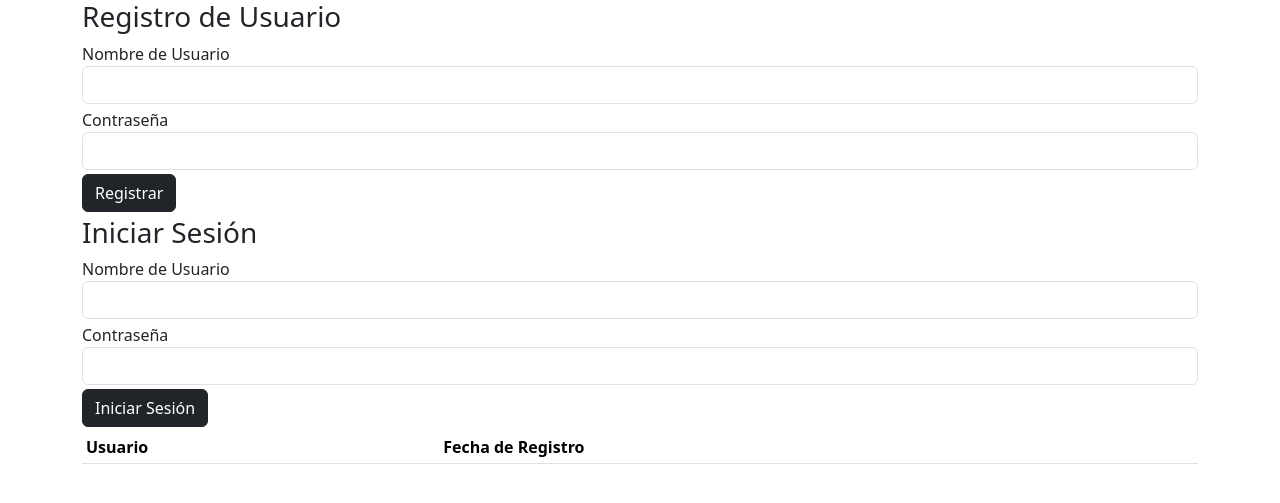
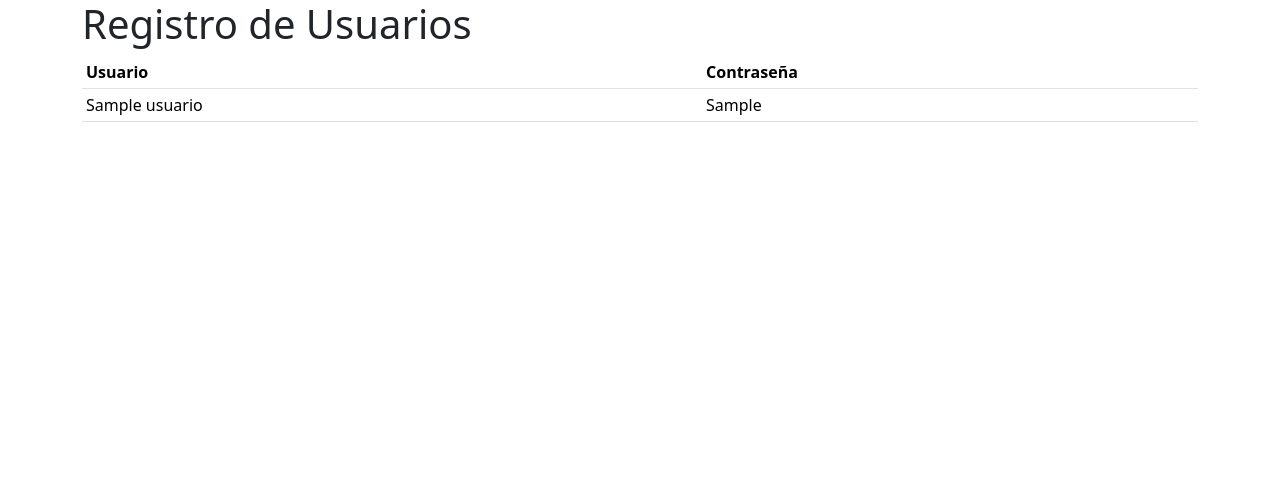
Before and after one commit to Alan-Cortez/poeta_flask, a Flask app: page / in a window 1280 px wide. Shown: the top 503 px of the page. Run offline with Flask 3, Linux system fonts and the light colour scheme; tables that the repository leaves empty or names only in its code hold one stand-in row (values such as "Sample post"); data that the repository does not hold is empty; some libraries are stand-ins or nearby versions.

Commit message:
Update app.html

```diff
--- a/templates/app.html
+++ b/templates/app.html
@@ -3,97 +3,109 @@
 <head>
     <meta charset="UTF-8">
     <meta name="viewport" content="width=device-width, initial-scale=1.0">
-
-    <link href="https://cdn.jsdelivr.net/npm/bootstrap@5.3.3/dist/css/bootstrap.min.css" rel="stylesheet">
-    <script src="https://code.jquery.com/jquery-3.7.1.min.js"></script>
-
+    <link href="https://cdn.jsdelivr.net/npm/bootstrap@5.3.3/dist/css/bootstrap.min.css" rel="stylesheet" crossorigin="anonymous">
+    <script src="https://code.jquery.com/jquery-3.7.1.min.js" crossorigin="anonymous"></script>
+    <script src="https://js.pusher.com/8.2.0/pusher.min.js"></script>
     <title>App</title>
 </head>
 <body>
     <div class="container">
-        <!-- Formulario de Registro -->
-        <h3>Registro de Usuario</h3>
-        <form id="frmRegistroUsuario" method="post">
-            <div class="mb-1">
-                <label for="nombre">Nombre de Usuario</label>
-                <input type="text" id="nombre" name="nombre" class="form-control">
-            </div>
-            <div class="mb-1">
-                <label for="password">Contraseña</label>
-                <input type="password" id="password" name="password" class="form-control">
-            </div>
-            <div class="mb-1">
-                <button id="registrar" name="registrar" class="btn btn-dark">Registrar</button>
-            </div>
-        </form>
-
-        <!-- Formulario de Inicio de Sesión -->
-        <h3>Iniciar Sesión</h3>
-        <form id="frmLoginUsuario" method="post">
-            <div class="mb-1">
-                <label for="nombreLogin">Nombre de Usuario</label>
-                <input type="text" id="nombreLogin" name="nombreLogin" class="form-control">
-            </div>
-            <div class="mb-1">
-                <label for="passwordLogin">Contraseña</label>
-                <input type="password" id="passwordLogin" name="passwordLogin" class="form-control">
-            </div>
-            <div class="mb-1">
-                <button id="login" name="login" class="btn btn-dark">Iniciar Sesión</button>
-            </div>
-        </form>
-
+        <h1>Registro de Usuarios</h1>
         <table class="table table-sm">
             <thead>
                 <tr>
                     <th>Usuario</th>
-                    <th>Fecha de Registro</th>
+                    <th>Contraseña</th>
                 </tr>
             </thead>
-            <tbody id="tbodyUsuarios"></tbody>
+            <tbody id="tbodyLog"></tbody>
         </table>
     </div>
 
-    <script src="https://cdn.jsdelivr.net/npm/bootstrap@5.3.3/dist/js/bootstrap.bundle.min.js"></script>
+    <script src="https://cdn.jsdelivr.net/npm/bootstrap@5.3.3/dist/js/bootstrap.bundle.min.js" crossorigin="anonymous"></script>
 
     <script>
-        window.addEventListener("load", function (event) {
-            // Función para cargar los usuarios registrados
-            function cargarUsuarios() {
-                $.get("/usuarios", function (respuesta) {
-                    $("#tbodyUsuarios").html("");
-                    respuesta.forEach(function (usuario) {
-                        $("#tbodyUsuarios").append(`<tr>
-                            <td>${usuario.nombre}</td>
-                            <td>${usuario.fecha_registro}</td>
-                        </tr>`);
-                    });
-                });
+        // Función para buscar y mostrar los usuarios
+        function buscar() {
+            $.get("/buscar", function (respuesta) {
+                $("#tbodyLog").html(""); // Limpiar la tabla
+                for (var x in respuesta) {
+                    var registro = respuesta[x];
+                    $("#tbodyLog").append(`<tr>
+                        <td>${registro[1]}</td>
+                        <td>${registro[2]}</td>
+                    </tr>`);
+                }
+            }).fail(function() {
+                $("#tbodyLog").html("<tr><td colspan='2'>Error al obtener datos</td></tr>");
+            });
+        }
+
+        // Llamar a buscar al cargar la página
+        buscar();
+
+        // Configurar Pusher para actualizar en tiempo real
+        var pusher = new Pusher('e9dbf5518f64c87c2a78', { cluster: 'us2' });
+        var channel = pusher.subscribe("registrosTiempoReal");
+
+        // Cuando llegue un nuevo evento desde Pusher, actualizar la tabla
+        channel.bind("registroTiempoReal", function (mensaje) {
+            console.log("Nuevo registro recibido desde Pusher:", mensaje);
+            buscar(); // Actualizar la tabla al recibir un nuevo registro
+        });
+    </script>
+     <script>
+        /*!
+        * Color mode toggler for Bootstrap's docs (https://getbootstrap.com/)
+        * Copyright 2011-2022 The Bootstrap Authors
+        * Licensed under the Creative Commons Attribution 3.0 Unported License.
+        */
+
+        /** Reescrito */
+
+        var bootstrapTheme = localStorage.getItem("theme")
+
+        function getPreferredTheme() {
+            if (bootstrapTheme) {
+                return bootstrapTheme
             }
 
-            cargarUsuarios();
+            return window.matchMedia("(prefers-color-scheme: dark)").matches ? "dark" : "light"
+        }
 
-            // Registro de usuario
-            $("#frmRegistroUsuario").submit(function (event) {
-                event.preventDefault();
-                $.post("/registrar", $(this).serialize(), function () {
-                    cargarUsuarios();
-                    $("#frmRegistroUsuario").get(0).reset();
-                });
-            });
+        function setTheme(theme) {
+            if (theme === "auto" && window.matchMedia("(prefers-color-scheme: dark)").matches) {
+                document.documentElement.setAttribute("data-bs-theme", "dark")
+            }
+            else {
+                document.documentElement.setAttribute("data-bs-theme", ((theme == "auto") ? "light" : theme))
+            }
+        }
 
-            // Inicio de sesión
-            $("#frmLoginUsuario").submit(function (event) {
-                event.preventDefault();
-                $.post("/login", $(this).serialize(), function (respuesta) {
-                    if (respuesta.success) {
-                        alert("Inicio de sesión exitoso");
-                    } else {
-                        alert("Credenciales incorrectas");
-                    }
-                });
-            });
-        });
+        function showActiveTheme(theme) {
+            $("[data-bs-theme-value]").removeClass("bg-primary text-white active")
+            $(`[data-bs-theme-value="${theme}"]`).addClass("bg-primary text-white active")
+        }
+
+        $(document).on("click", '[data-bs-theme-value]', function (event) {
+            const theme = this.getAttribute("data-bs-theme-value")
+            localStorage.setItem("theme", theme)
+            setTheme(theme)
+            showActiveTheme(theme)
+        })
+
+        window.matchMedia("(prefers-color-scheme: dark)").addEventListener("change", function (event) {
+            if (bootstrapTheme !== "light"
+            || bootstrapTheme !== "dark") {
+                setTheme(getPreferredTheme())
+            }
+        })
+
+        document.addEventListener("DOMContentLoaded", function (event) {
+            setTheme(bootstrapTheme)
+            showActiveTheme(getPreferredTheme())
+        })
     </script>
+
 </body>
 </html>
```
